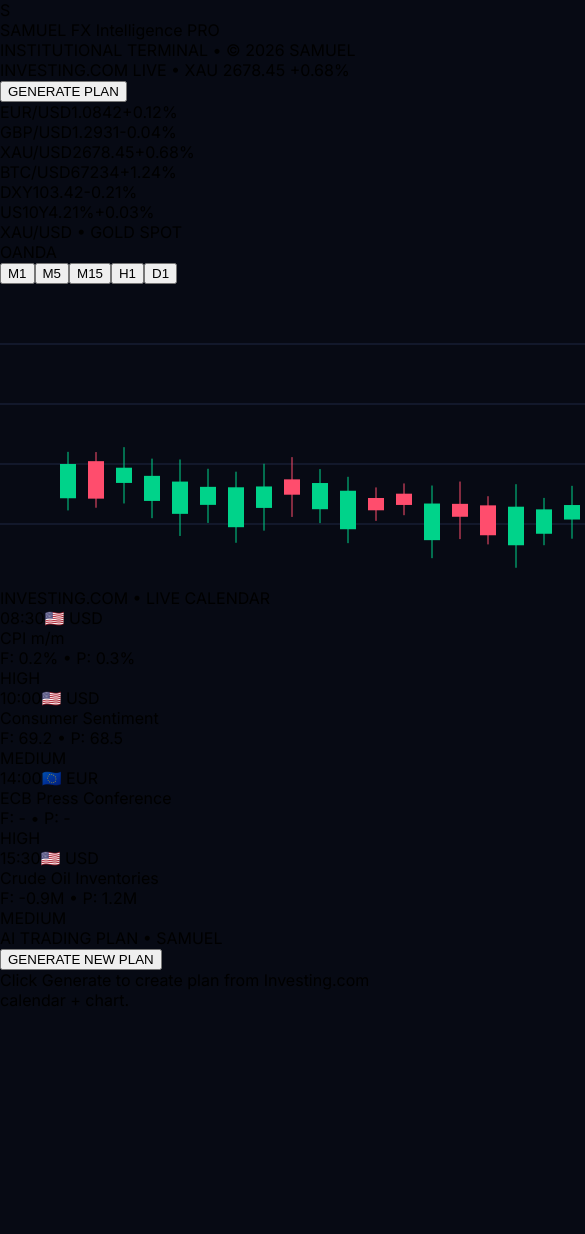
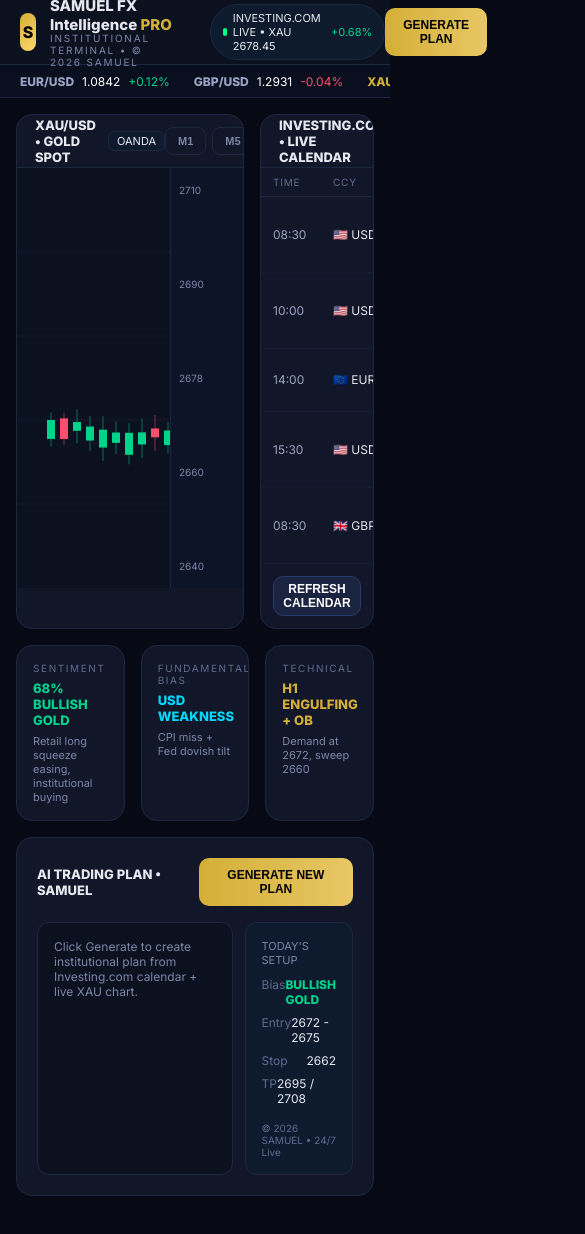
Before and after one commit to vulturesonkid/FUNDAMENTAL-SCANNER, a React (Vite) app: page / in a window 390 px wide. Shown: the top 1234 px of the page, 585 px wide, since content can reach past the window. Before the commit the page ends 1010 px from the top, so only its background shows below. Built offline with nearby package versions, Linux system fonts and the light colour scheme; no server answers.

Commit message:
Refactor calendar state and rendering logic
Updated calendar state initialization and fetch logic. Modified rendering of calendar events and trading plan sections.

```diff
--- a/src/App.jsx
+++ b/src/App.jsx
@@ -1,3 +1,4 @@
+
 import { useEffect, useState, useRef } from 'react'
 
 const TICKER = [
@@ -6,150 +7,144 @@
   { s: "XAU/USD", p: "2678.45", c: "+0.68%", hl: true },
   { s: "BTC/USD", p: "67234", c: "+1.24%" },
   { s: "DXY", p: "103.42", c: "-0.21%" },
-  { s: "US10Y", p: "4.21%", c: "+0.03%" },
 ]
 
 export default function App() {
-  const [calendar, setCalendar] = useState([])
-  const [loading, setLoading] = useState(true)
+  const [calendar, setCalendar] = useState([
+    { time: "08:30", currency: "USD", flag: "🇺🇸", event: "CPI m/m", impact: "high", forecast: "0.2%", previous: "0.3%" },
+    { time: "10:00", currency: "USD", flag: "🇺🇸", event: "Consumer Sentiment", impact: "medium", forecast: "69.2", previous: "68.5" },
+    { time: "14:00", currency: "EUR", flag: "🇪🇺", event: "ECB Press Conference", impact: "high", forecast: "", previous: "" },
+    { time: "15:30", currency: "USD", flag: "🇺🇸", event: "Crude Oil Inventories", impact: "medium", forecast: "-0.9M", previous: "1.2M" },
+    { time: "08:30", currency: "GBP", flag: "🇬🇧", event: "GDP q/q", impact: "high", forecast: "0.4%", previous: "0.2%" },
+  ])
   const [plan, setPlan] = useState(null)
-  const [genLoading, setGenLoading] = useState(false)
+  const [loading, setLoading] = useState(false)
   const [timeframe, setTimeframe] = useState("H1")
   const canvasRef = useRef(null)
 
   useEffect(() => {
-    fetch('/api/calendar')
-     .then(r => r.json())
-     .then(d => setCalendar(d.events || d.slice?.(0,12) || []))
-     .catch(() => setCalendar([
-        { time: "08:30", currency: "USD", flag: "🇺🇸", event: "CPI m/m", impact: "high", forecast: "0.2%", previous: "0.3%" },
-        { time: "10:00", currency: "USD", flag: "🇺🇸", event: "Consumer Sentiment", impact: "medium", forecast: "69.2", previous: "68.5" },
-        { time: "14:00", currency: "EUR", flag: "🇪🇺", event: "ECB Press Conference", impact: "high", forecast: "", previous: "" },
-        { time: "15:30", currency: "USD", flag: "🇺🇸", event: "Crude Oil Inventories", impact: "medium", forecast: "-0.9M", previous: "1.2M" },
-      ]))
-     .finally(() => setLoading(false))
+    fetch('/api/calendar').then(r=>r.json()).then(d=>{
+      if(d.events) setCalendar(d.events)
+      else if(Array.isArray(d)) setCalendar(d.slice(0,12))
+    }).catch(()=>{})
   }, [])
 
   useEffect(() => {
     const c = canvasRef.current
     if (!c) return
     const ctx = c.getContext('2d')
-    const w = c.width = c.offsetWidth * 2
-    const h = c.height = c.offsetHeight * 2
+    const rect = c.getBoundingClientRect()
+    const w = c.width = rect.width * 2
+    const h = c.height = rect.height * 2
     ctx.clearRect(0,0,w,h)
     ctx.strokeStyle = '#1e2742'
-    ctx.lineWidth = 1
-    for (let i=0; i<4; i++){
-      const y = (h/5)*(i+1)
-      ctx.beginPath(); ctx.moveTo(0,y); ctx.lineTo(w,y); ctx.stroke()
+    for(let i=1;i<5;i++){ const y=h/5*i; ctx.beginPath(); ctx.moveTo(0,y); ctx.lineTo(w,y); ctx.stroke() }
+    let x=60, price=h*0.6
+    for(let i=0;i<60;i++){
+      const green = Math.random()>0.45
+      const bh = 12+Math.random()*32
+      const wick = 10+Math.random()*18
+      ctx.fillStyle = green ? '#00D38A' : '#FF4D6D'
+      ctx.strokeStyle = ctx.fillStyle
+      ctx.beginPath(); ctx.moveTo(x+8, price-wick); ctx.lineTo(x+8, price+bh+wick); ctx.stroke()
+      ctx.fillRect(x, price, 16, bh)
+      x+=26; price+=(Math.random()-0.5)*22
     }
-    let x = 60
-    let price = h*0.6
-    for (let i=0; i<50; i++){
-      const isGreen = Math.random()>0.48
-      const bodyH = 10 + Math.random()*30
-      const wick = 8 + Math.random()*15
-      ctx.fillStyle = isGreen? '#00D38A' : '#FF4D6D'
-      ctx.strokeStyle = ctx.fillStyle
-      ctx.beginPath()
-      ctx.moveTo(x+8, price - wick)
-      ctx.lineTo(x+8, price + bodyH + wick)
-      ctx.stroke()
-      ctx.fillRect(x, price, 16, bodyH)
-      x += 28
-      price += (Math.random()-0.5)*20
-      if(price<60) price=80
-      if(price>h-60) price=h-80
-    }
-  }, [timeframe])
+  }, [timeframe, calendar])
 
-  const generatePlan = async () => {
-    setGenLoading(true)
-    try {
-      const r = await fetch('/api/generate-plan', { method: 'POST', headers: {'Content-Type':'application/json'}, body: JSON.stringify({ calendar }) })
+  const gen = async () => {
+    setLoading(true)
+    try{
+      const r = await fetch('/api/generate-plan', {method:'POST', headers:{'Content-Type':'application/json'}, body: JSON.stringify({calendar})})
       const d = await r.json()
       setPlan(d.plan || d)
-    } catch(e){
-      setPlan({ bias: "BULLISH on XAU", reason: "USD CPI softer + risk-on, DXY pulling back", entry: "2672-2675", sl: "2662", tp: "2695 / 2708", confluence: "H1 bullish engulfing + calendar" })
-    } finally { setGenLoading(false) }
+    }catch{ setPlan({bias:"BULLISH GOLD", entry:"2672-2675", sl:"2662", tp:"2695 / 2708", reason:"USD soft CPI + Fed dovish, DXY pullback, H1 demand holding"}) }
+    setLoading(false)
+  }
+
+  const s = {
+    page:{background:'#070A14', color:'#E6E8EF', minHeight:'100vh', fontFamily:'Inter, system-ui', paddingBottom:40},
+    header:{height:64, background:'#0C1120', borderBottom:'1px solid #1E2742', display:'flex', alignItems:'center', justifyContent:'space-between', padding:'0 20px', position:'sticky', top:0, zIndex:10},
+    logo:{width:38, height:38, borderRadius:10, background:'linear-gradient(135deg,#D4AF37,#FFD86A)', display:'flex', alignItems:'center', justifyContent:'center', color:'#000', fontWeight:900},
+    ticker:{height:32, background:'#0A0F1F', borderBottom:'1px solid #1E2742', display:'flex', alignItems:'center', gap:24, padding:'0 20px', fontSize:12, overflow:'hidden'},
+    grid:{maxWidth:1440, margin:'16px auto', display:'grid', gridTemplateColumns:'2fr 1fr', gap:16, padding:'0 16px'},
+    card:{background:'#111628', border:'1px solid #1E2742', borderRadius:16, overflow:'hidden'},
+    btnGold:{background:'linear-gradient(90deg,#D4AF37,#E8C765)', color:'#000', fontWeight:800, border:'none', borderRadius:10, padding:'10px 18px', cursor:'pointer', fontSize:12},
+    btnTf:{height:28, padding:'0 12px', borderRadius:8, border:'1px solid #1E2742', background:'transparent', color:'#7B86A8', cursor:'pointer', fontSize:11, fontWeight:600},
+    btnTfActive:{background:'#1A2340', borderColor:'#2A3A66', color:'#fff'},
+    row:{display:'grid', gridTemplateColumns:'60px 60px 1fr 90px', padding:'11px 12px', borderBottom:'1px solid #141C32', fontSize:12, alignItems:'center'},
   }
 
   return (
-    <div className="min-h-screen bg-[#070A14] text-[#E6E8EF]">
-      <header className="h- border-b border-[#1E2742] bg-[#0C1120]/80 backdrop-blur sticky top-0 z-50 flex items-center justify-between px-6">
-        <div className="flex items-center gap-4">
-          <div className="w-9 h-9 rounded- bg-gradient-to-br from-[#D4AF37] to-[#FFD86A] flex items-center justify-center text-black font-black text-">S</div>
+    <div style={s.page}>
+      <div style={s.header}>
+        <div style={{display:'flex', gap:14, alignItems:'center'}}>
+          <div style={s.logo}>S</div>
           <div>
-            <div className="font-black tracking-[0.02em] text-">SAMUEL FX Intelligence <span className="text-[#D4AF37]">PRO</span></div>
-            <div className="text- tracking-[0.2em] text-[#7B86A8] -mt-1">INSTITUTIONAL TERMINAL • © 2026 SAMUEL</div>
+            <div style={{fontWeight:900, fontSize:15}}>SAMUEL FX Intelligence <span style={{color:'#D4AF37'}}>PRO</span></div>
+            <div style={{fontSize:10, letterSpacing:'0.18em', color:'#7B86A8', marginTop:-2}}>INSTITUTIONAL TERMINAL • © 2026 SAMUEL</div>
           </div>
-          <div className="ml-6 hidden md:flex items-center gap-2 text- px-3 py-1 rounded-full bg-[#0E1A2E] border border-[#1E2742]">
-            <span className="w-2 h-2 rounded-full bg-[#00FF88] animate-pulse"></span> INVESTING.COM LIVE • XAU 2678.45 <span className="text-[#00D38A]">+0.68%</span>
+          <div style={{marginLeft:24, background:'#0E1A2E', border:'1px solid #1E2742', borderRadius:999, padding:'6px 12px', fontSize:11, display:'flex', gap:6, alignItems:'center'}}>
+            <span style={{width:8, height:8, borderRadius:999, background:'#00FF88', display:'inline-block'}}></span> INVESTING.COM LIVE • XAU 2678.45 <span style={{color:'#00D38A'}}>+0.68%</span>
           </div>
         </div>
-        <div className="flex items-center gap-3">
-          <button onClick={generatePlan} className="h-9 px-5 rounded- bg-gradient-to-r from-[#D4AF37] to-[#E8C765] text-black font-bold text-">GENERATE PLAN</button>
-        </div>
-      </header>
-
-      <div className="h-8 bg-[#0A0F1F] border-b border-[#1E2742] flex items-center overflow-hidden">
-        <div className="flex gap-8 px-6 text-">
-          {TICKER.map((t,i) => (
-            <div key={i} className={`flex gap-2 ${t.hl? 'text-[#D4AF37] font-bold' : 'text-[#9AA3C3]'}`}>
-              <span className="font-semibold">{t.s}</span><span className="text-white">{t.p}</span><span className={t.c.includes('+')?'text-[#00D38A]':'text-[#FF4D6D]'}>{t.c}</span>
-            </div>
-          ))}
-        </div>
+        <button style={s.btnGold} onClick={gen}>GENERATE PLAN</button>
       </div>
 
-      <div className="max-w- mx-auto p-4 grid grid-cols-12 gap-4">
-        <div className="col-span-12 lg:col-span-8 rounded- bg-[#111628] border border-[#1E2742] overflow-hidden">
-          <div className="h- flex items-center justify-between px-5 border-b border-[#1E2742]">
-            <div className="flex items-center gap-3">
-              <div className="text- font-bold">XAU/USD • GOLD SPOT</div>
-              <div className="text- px-2 py-1 rounded bg-[#0E1A2E] border border-[#1E2742]">OANDA</div>
-            </div>
-            <div className="flex gap-1">
-              {["M1","M5","M15","H1","D1"].map(tf => (
-                <button key={tf} onClick={()=>setTimeframe(tf)} className={`h-7 px-3 rounded- text- font-semibold border ${timeframe===tf?'bg-[#1A2340] border-[#2A3A66] text-white':'bg-transparent border-[#1E2742] text-[#7B86A8]'}`}>{tf}</button>
-              ))}
-            </div>
+      <div style={s.ticker}>
+        {TICKER.map((t,i)=><div key={i} style={{display:'flex', gap:8, color: t.hl? '#D4AF37':'#9AA3C3', fontWeight: t.hl?700:400}}><b>{t.s}</b><span style={{color:'#fff'}}>{t.p}</span><span style={{color: t.c.includes('+')?'#00D38A':'#FF4D6D'}}>{t.c}</span></div>)}
+      </div>
+
+      <div style={s.grid}>
+        <div style={s.card}>
+          <div style={{height:52, display:'flex', justifyContent:'space-between', alignItems:'center', padding:'0 18px', borderBottom:'1px solid #1E2742'}}>
+            <div style={{display:'flex', gap:12, alignItems:'center'}}><span style={{fontWeight:700, fontSize:13}}>XAU/USD • GOLD SPOT</span><span style={{fontSize:11, background:'#0E1A2E', border:'1px solid #1E2742', padding:'2px 8px', borderRadius:6}}>OANDA</span></div>
+            <div style={{display:'flex', gap:6}}>{["M1","M5","M15","H1","D1"].map(tf=><button key={tf} onClick={()=>setTimeframe(tf)} style={timeframe===tf? {...s.btnTf, ...s.btnTfActive}: s.btnTf}>{tf}</button>)}</div>
           </div>
-          <div className="relative h- bg-[#0C1120]">
-            <canvas ref={canvasRef} className="w-full h-full"></canvas>
+          <div style={{height:420, background:'#0C1120', position:'relative'}}>
+            <canvas ref={canvasRef} style={{width:'100%', height:'100%'}} />
+            <div style={{position:'absolute', right:0, top:0, bottom:0, width:56, background:'#0E1428', borderLeft:'1px solid #1E2742', fontSize:10, color:'#7B86A8', display:'flex', flexDirection:'column', justifyContent:'space-between', padding:'16px 8px'}}><span>2710</span><span>2690</span><span>2678</span><span>2660</span><span>2640</span></div>
           </div>
         </div>
 
-        <div className="col-span-12 lg:col-span-4 rounded- bg-[#111628] border border-[#1E2742] flex flex-col">
-          <div className="h- px-5 flex items-center justify-between border-b border-[#1E2742]">
-            <div className="text- font-bold">INVESTING.COM • LIVE CALENDAR</div>
-            <span className="w-2 h-2 rounded-full bg-[#00FF88] animate-pulse"></span>
+        <div style={{...s.card, display:'flex', flexDirection:'column'}}>
+          <div style={{height:52, padding:'0 18px', borderBottom:'1px solid #1E2742', display:'flex', justifyContent:'space-between', alignItems:'center', fontWeight:700, fontSize:13}}>INVESTING.COM • LIVE CALENDAR <span style={{width:8,height:8,borderRadius:999,background:'#00FF88'}}></span></div>
+          <div style={{display:'grid', gridTemplateColumns:'60px 60px 1fr 90px', padding:'8px 12px', fontSize:10, color:'#5F6B8F', borderBottom:'1px solid #1E2742', letterSpacing:'0.08em'}}><span>TIME</span><span>CCY</span><span>EVENT</span><span style={{textAlign:'right'}}>IMPACT</span></div>
+          <div style={{flex:1, overflow:'auto'}}>
+            {calendar.map((e,i)=><div key={i} style={s.row}>
+              <span style={{color:'#9AA3C3'}}>{e.time}</span>
+              <span>{e.flag} {e.currency}</span>
+              <div><div style={{lineHeight:'1.2'}}>{e.event}</div><div style={{fontSize:10, color:'#5F6B8F'}}>F:{e.forecast||'-'} P:{e.previous||'-'}</div></div>
+              <div style={{textAlign:'right'}}><span style={{fontSize:10, fontWeight:800, padding:'4px 8px', borderRadius:999, background: e.impact==='high'?'rgba(255,77,109,0.15)':'rgba(255,159,28,0.15)', color: e.impact==='high'?'#FF4D6D':'#FF9F1C', border: `1px solid ${e.impact==='high'?'rgba(255,77,109,0.3)':'rgba(255,159,28,0.3)'}`}}>{(e.impact||'low').toUpperCase()}</span></div>
+            </div>)}
           </div>
-          <div className="flex-1 overflow-auto">
-            {loading? <div className="p-6 text- text-[#7B86A8]">Loading...</div> :
-            calendar.map((e,i)=>(
-              <div key={i} className="grid grid-cols-[60px_50px_1fr_80px] items-center px-3 py- border-b border-[#141C32] text-">
-                <span className="text-[#9AA3C3]">{e.time}</span>
-                <span>{e.flag||"🇺🇸"} {e.currency}</span>
-                <div className="pr-2">
-                  <div className="leading-tight">{e.event}</div>
-                  <div className="text- text-[#5F6B8F]">F: {e.forecast||'-'} • P: {e.previous||'-'}</div>
-                </div>
-                <div className="text-right">
-                  <span className={`text- px-2 py-1 rounded-full font-bold ${e.impact==='high'?'bg-[#FF4D6D]/15 text-[#FF4D6D]':'bg-[#FF9F1C]/15 text-[#FF9F1C]'}`}>{(e.impact||'low').toUpperCase()}</span>
-                </div>
-              </div>
-            ))}
-          </div>
+          <div style={{padding:12}}><button onClick={gen} style={{width:'100%', height:40, borderRadius:10, background:'#1A2340', border:'1px solid #2A3A66', color:'#fff', fontSize:12, fontWeight:600, cursor:'pointer'}}>{loading?'ANALYZING...':'REFRESH CALENDAR'}</button></div>
         </div>
 
-        <div className="col-span-12 rounded- bg-[#111628] border border-[#1E2742] p-5">
-          <div className="flex items-center justify-between">
-            <div className="text- font-bold">AI TRADING PLAN • SAMUEL</div>
-            <button onClick={generatePlan} className="h-8 px-4 rounded- bg-gradient-to-r from-[#D4AF37] to-[#E8C765] text-black text- font-black">{genLoading?"GENERATING...":"GENERATE NEW PLAN"}</button>
-          </div>
-          <div className="mt-4 p-4 rounded- bg-[#0C1120] border border-[#1E2742] text-">
-            {plan? <pre className="whitespace-pre-wrap text-[#C9D0E8]">{typeof plan==='string'? plan : JSON.stringify(plan,null,2)}</pre> : <div className="text-[#7B86A8]">Click Generate to create plan from Investing.com calendar + chart.</div>}
+        <div style={{gridColumn:'1 / -1', display:'grid', gridTemplateColumns:'1fr 1fr 1fr', gap:16}}>
+          {[
+            {t:'SENTIMENT', v:'68% BULLISH GOLD', d:'Retail long squeeze easing, institutional buying', c:'#00D38A'},
+            {t:'FUNDAMENTAL BIAS', v:'USD WEAKNESS', d:'CPI miss + Fed dovish tilt', c:'#00D9FF'},
+            {t:'TECHNICAL', v:'H1 ENGULFING + OB', d:'Demand at 2672, sweep 2660', c:'#D4AF37'},
+          ].map((b,i)=><div key={i} style={{...s.card, padding:16}}><div style={{fontSize:10, letterSpacing:'0.16em', color:'#5F6B8F'}}>{b.t}</div><div style={{marginTop:6, fontWeight:800, fontSize:13, color:b.c}}>{b.v}</div><div style={{marginTop:6, fontSize:11, color:'#7B86A8'}}>{b.d}</div></div>)}
+        </div>
+
+        <div style={{...s.card, gridColumn:'1 / -1', padding:20}}>
+          <div style={{display:'flex', justifyContent:'space-between', alignItems:'center'}}><div style={{fontWeight:800, fontSize:13}}>AI TRADING PLAN • SAMUEL</div><button style={s.btnGold} onClick={gen}>{loading?'GENERATING...':'GENERATE NEW PLAN'}</button></div>
+          <div style={{marginTop:16, display:'grid', gridTemplateColumns:'2fr 1fr', gap:12}}>
+            <div style={{background:'#0C1120', border:'1px solid #1E2742', borderRadius:12, padding:16, fontSize:12, color:'#C9D0E8', minHeight:120}}>
+              {plan ? <pre style={{whiteSpace:'pre-wrap', fontFamily:'Inter', margin:0}}>{typeof plan==='string'?plan:JSON.stringify(plan,null,2)}</pre> : <span style={{color:'#7B86A8'}}>Click Generate to create institutional plan from Investing.com calendar + live XAU chart.</span>}
+            </div>
+            <div style={{background:'#0E1A2E', border:'1px solid #1E2742', borderRadius:12, padding:16}}>
+              <div style={{fontSize:11, color:'#7B86A8'}}>TODAY'S SETUP</div>
+              <div style={{marginTop:10, display:'flex', flexDirection:'column', gap:8, fontSize:12}}>
+                <div style={{display:'flex', justifyContent:'space-between'}}><span style={{color:'#5F6B8F'}}>Bias</span><span style={{color:'#00D38A', fontWeight:700}}>BULLISH GOLD</span></div>
+                <div style={{display:'flex', justifyContent:'space-between'}}><span style={{color:'#5F6B8F'}}>Entry</span><span>2672 - 2675</span></div>
+                <div style={{display:'flex', justifyContent:'space-between'}}><span style={{color:'#5F6B8F'}}>Stop</span><span>2662</span></div>
+                <div style={{display:'flex', justifyContent:'space-between'}}><span style={{color:'#5F6B8F'}}>TP</span><span>2695 / 2708</span></div>
+              </div>
+              <div style={{marginTop:16, fontSize:10, color:'#5F6B8F'}}>© 2026 SAMUEL • 24/7 Live</div>
+            </div>
           </div>
         </div>
       </div>
```
